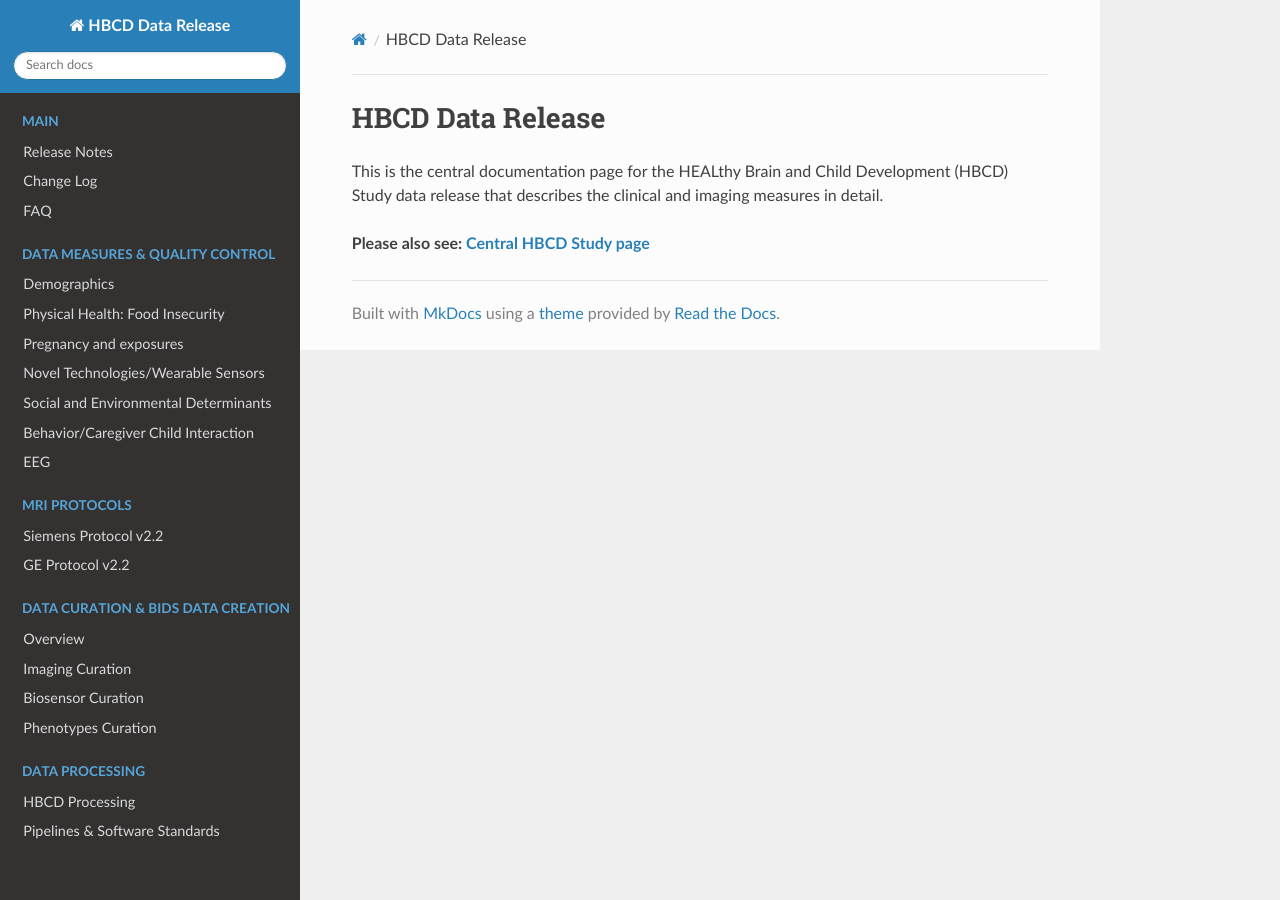
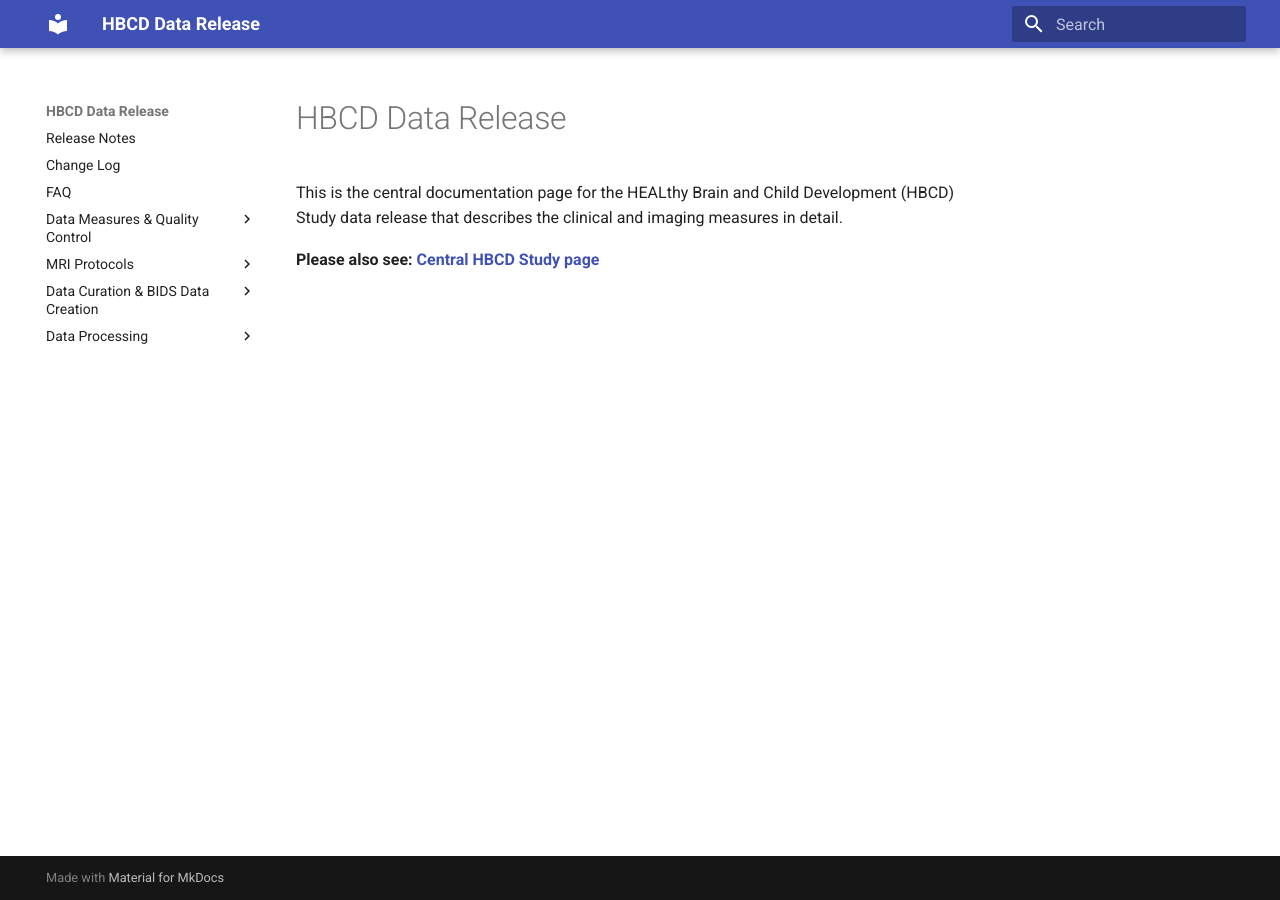
Before and after one commit to mattcieslak/hbcd-docs, an MkDocs documentation site: the page built from docs/index.md, in a window 1280 px wide. Built offline with MkDocs 1.6.1 and Material for MkDocs 9.7.7, drawn with Linux system fonts in a browser that asks for light colours; nearby versions of some CDN libraries.

Commit message:
Update mkdocs.yml
change theme to material

```diff
--- a/mkdocs.yml
+++ b/mkdocs.yml
@@ -1,13 +1,12 @@
 site_name: HBCD Data Release
-theme: readthedocs
+theme: material
 plugins:
   - search
 docs_dir: docs
 nav:
-  - Main:
-    - Release Notes: main/releasenotes.md
-    - Change Log: main/changelog.md
-    - FAQ: main/faq.md
+  - Release Notes: main/releasenotes.md
+  - Change Log: main/changelog.md
+  - FAQ: main/faq.md
   - Data Measures & Quality Control:
     - Demographics: measures/demographics.md
     - "Physical Health: Food Insecurity": measures/physhealth.md
```
